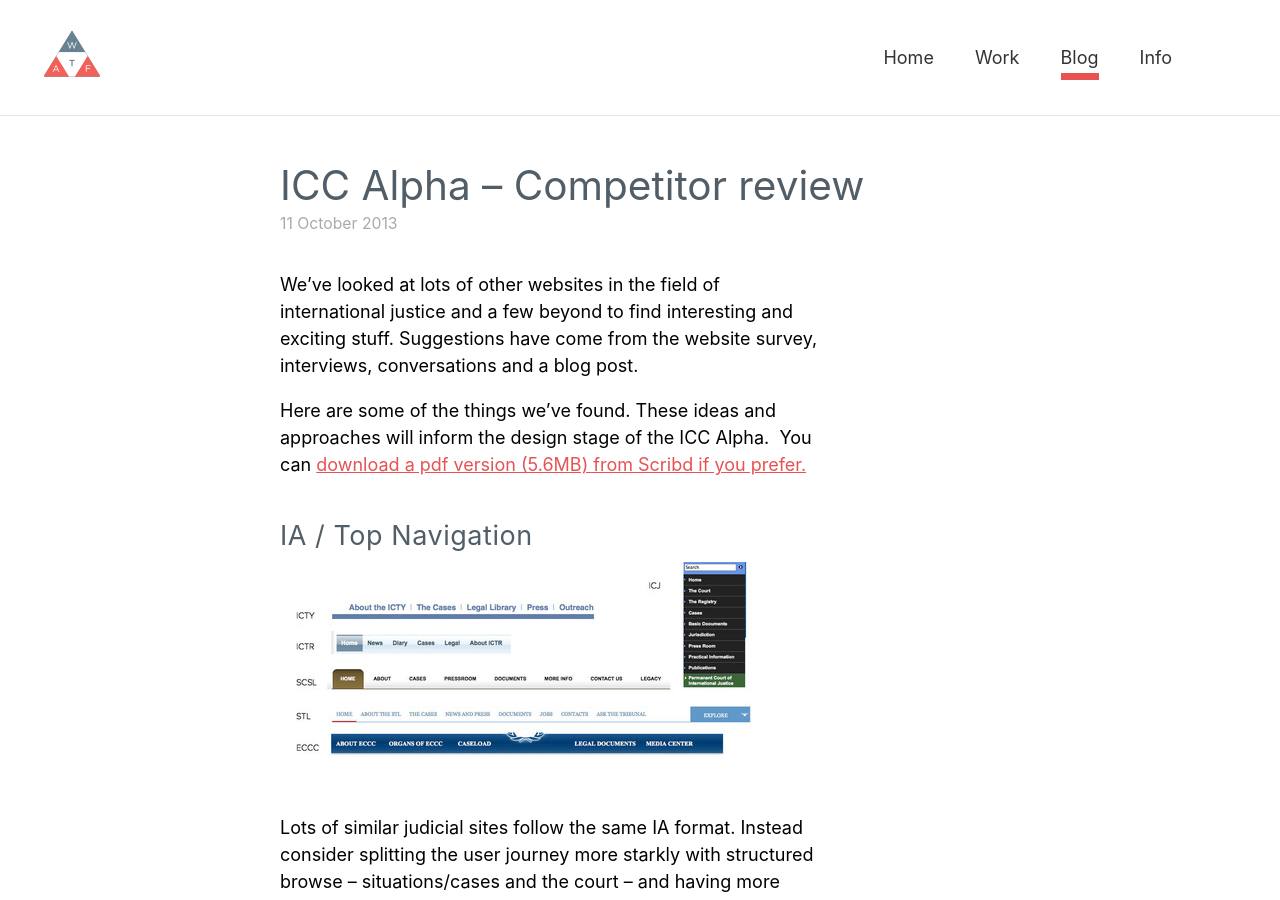
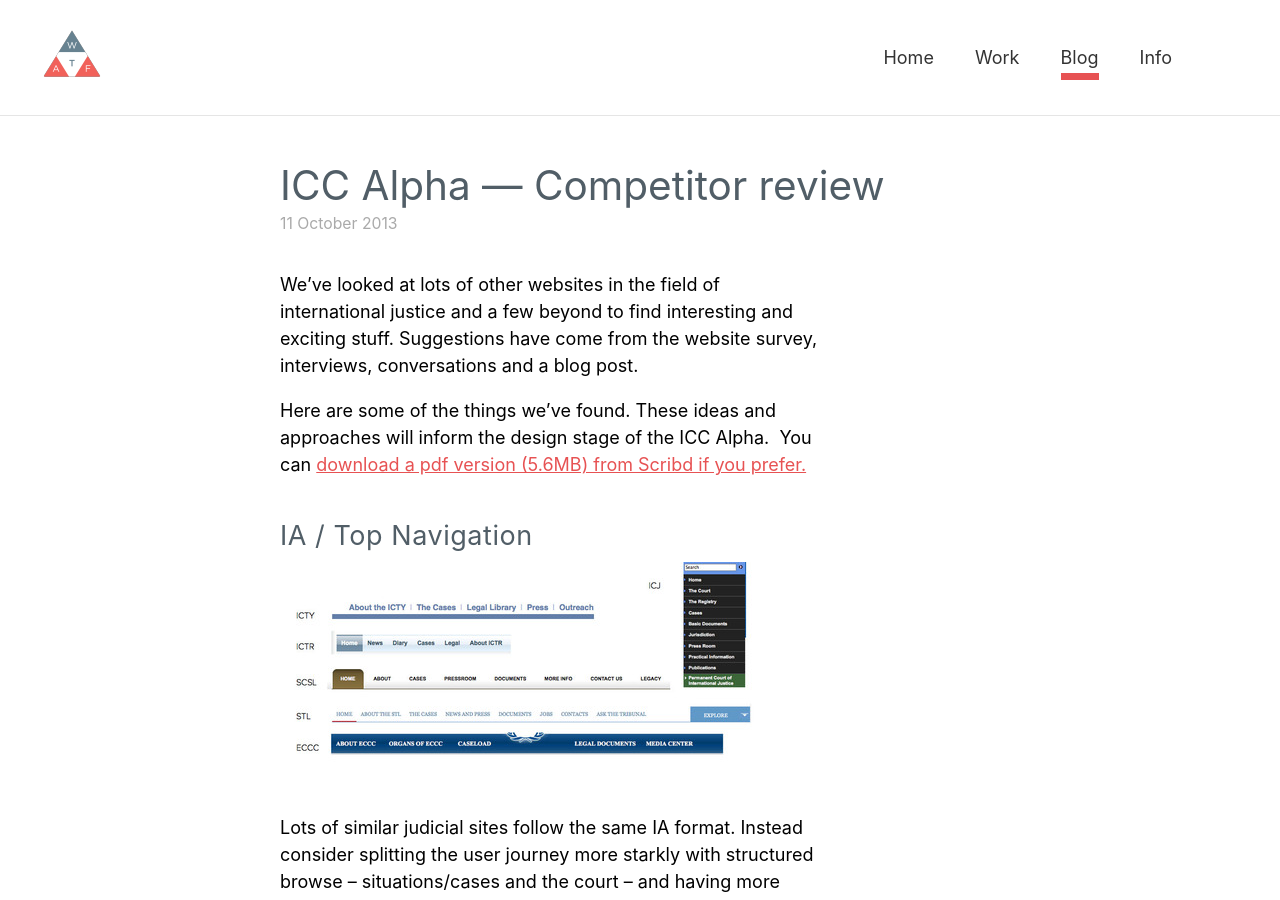
Before and after one commit to wearethoughtfox/wearethoughtfox, a Jekyll site: the page built from _blog/2013-10-11-icc-alpha-competitor-review.md, in a window 1280 px wide and 900 px high. Built offline with Jekyll 4.4.1, drawn with Linux system fonts in a browser that asks for light colours; some of the changed lines change nothing that is shown.

Commit message:
Update Blog “2013-10-11-icc-alpha-competitor-review”

```diff
--- a/_blog/2013-10-11-icc-alpha-competitor-review.md
+++ b/_blog/2013-10-11-icc-alpha-competitor-review.md
@@ -1,15 +1,6 @@
 ---
-id: 833
-title: 'ICC Alpha &#8211; Competitor review'
-date: 2013-10-11T13:56:16+00:00
-author: Rob
 layout: blog
-guid: http://wearethoughtfox.com/blog/competitor-review/
-permalink: /blog/icc-alpha-competitor-review/
-tumblr_new-icc_permalink:
-  - http://new-icc.tumblr.com/post/63730627243/competitor-review
-tumblr_new-icc_id:
-  - "63730627243"
+title: ICC Alpha — Competitor review
 categories:
   - Blog
 tags:
```
